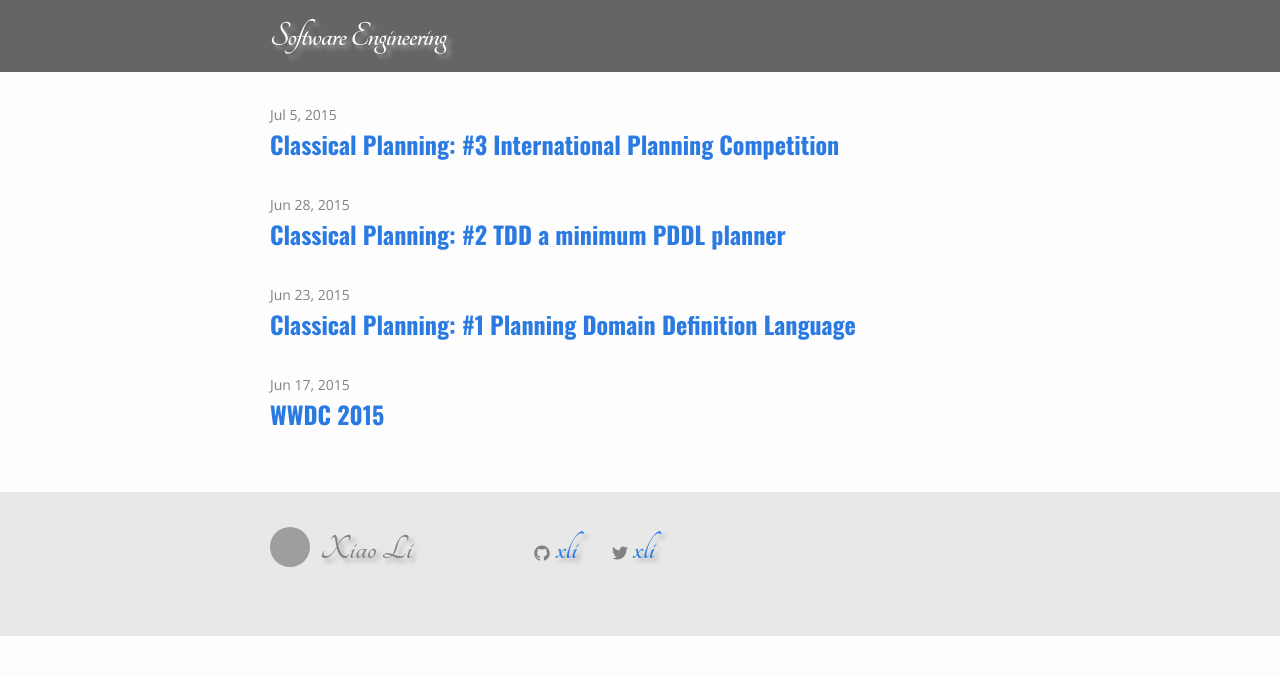
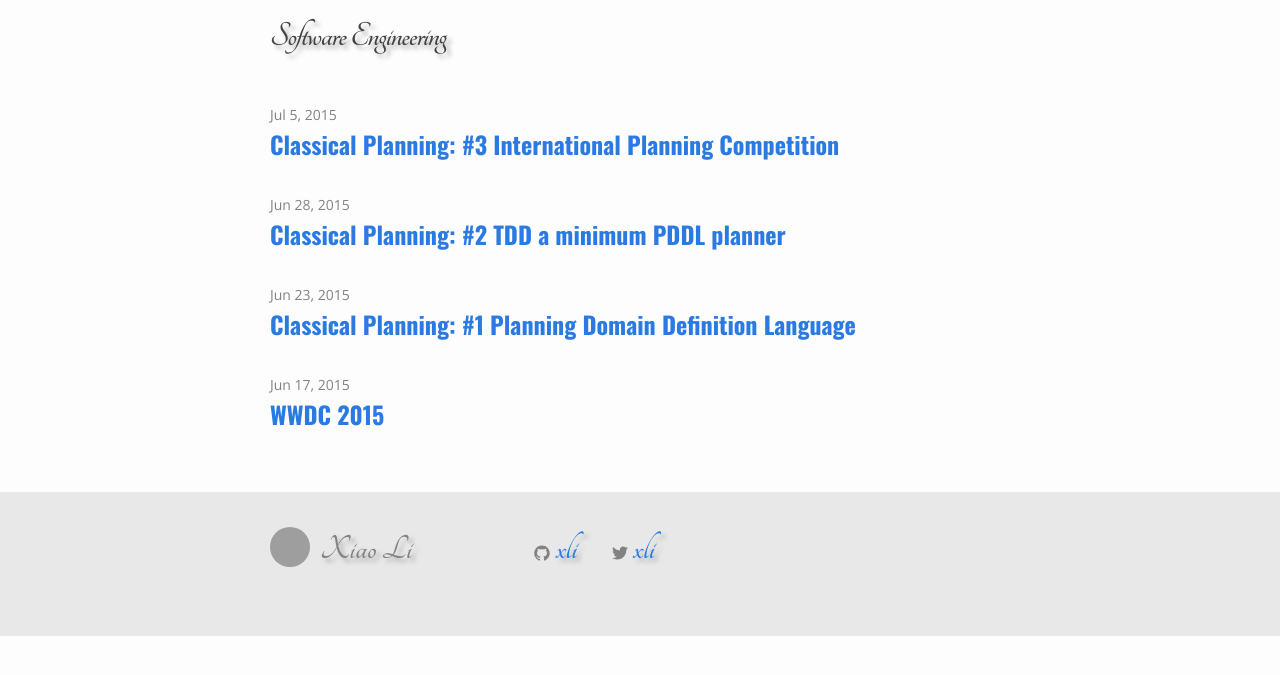
Before and after one commit to xli/xli.github.io, a Jekyll site: the page built from index.html, in a window 1280 px wide. Shown: the top 675 px of the page. Built offline with Jekyll 4.4.1, drawn with Linux system fonts in a browser that asks for light colours; grey boxes are pictures that could not be loaded.

Commit message:
remove header background color

```diff
--- a/css/main.scss
+++ b/css/main.scss
@@ -72,17 +72,12 @@ strong,h1,h2,h3,h4,h5,h6 {
 }
 
 .site-header {
-  background-color: rgba(0, 0, 0, 0.6);
   border: none;
 }
 
 .site-title {
   font-size: 36px;
   line-height: 72px;
-  color: white;
-  &,&:visited {
-    color: white;
-  }
 }
 
 .site-footer {
```
